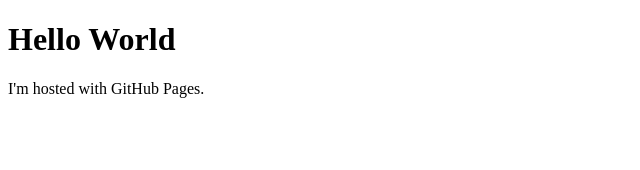
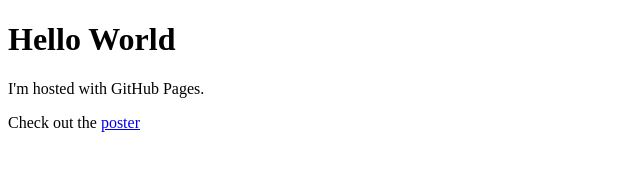
Before and after one commit to Charlottedc/Charlottedc.github.io, a plain HTML site: page index.html in a window 1280 px wide. Shown: the whole page, without its empty margins (0-640 px from the left). Drawn offline with Linux system fonts and the light colour scheme.

Commit message:
Update index.html

```diff
--- a/index.html
+++ b/index.html
@@ -3,5 +3,6 @@
 <body>
 <h1>Hello World</h1>
 <p>I'm hosted with GitHub Pages.</p>
+<p>Check out the <a href="Further_into_the_spacer.pdf">poster</a></p>
 </body>
 </html>
```
